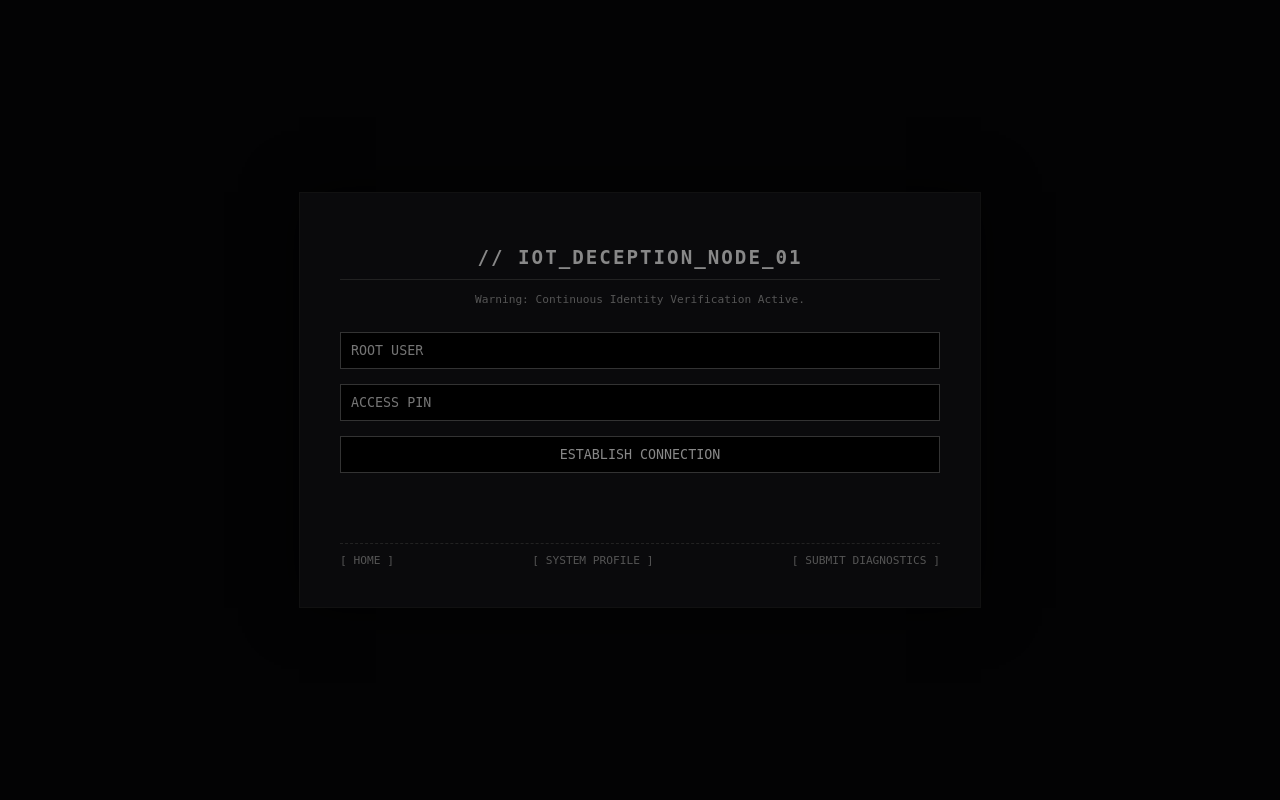
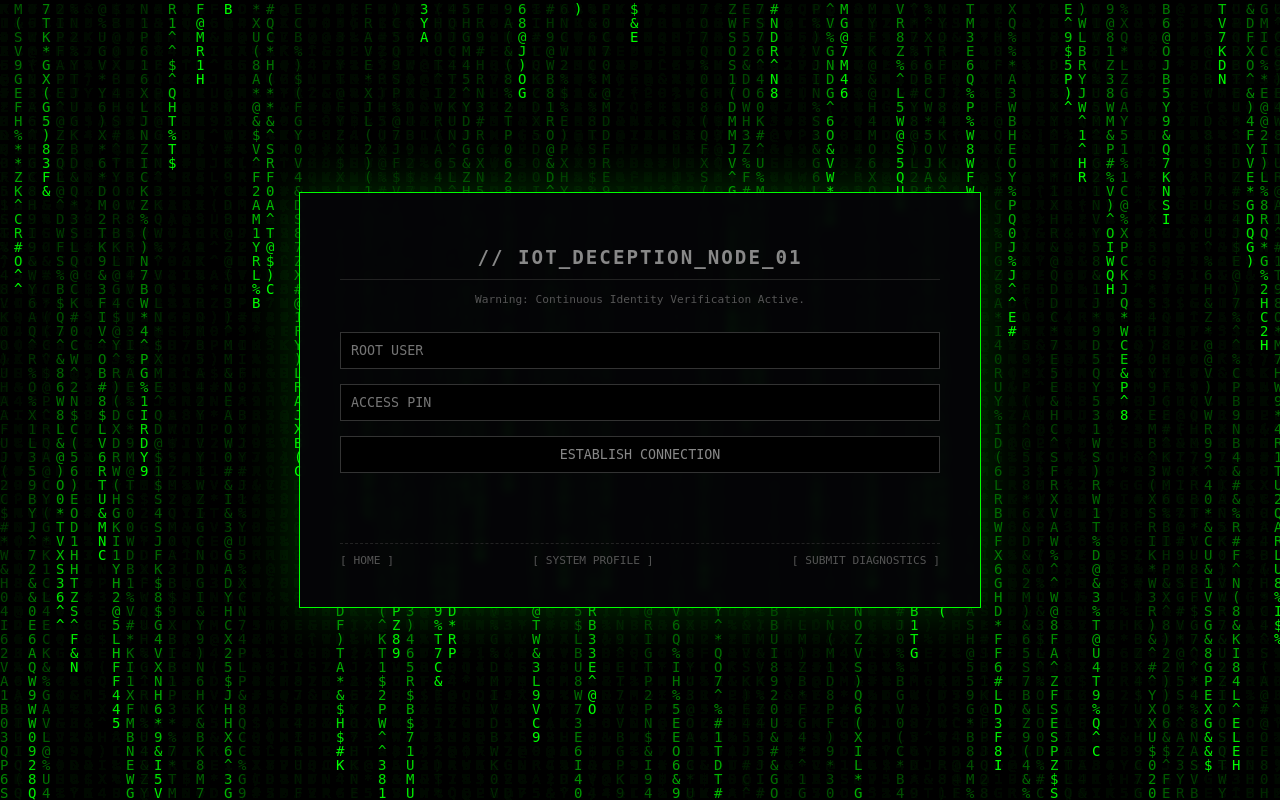
Before and after one commit to waltr0/cyberSynergy, a Flask app: page / in a window 1280 px wide. Run offline with Flask 3, Linux system fonts and the light colour scheme.

Commit message:
Enhance base.html with Matrix animation and styles
Updated the base HTML template to include a Matrix animation background and improved terminal styling.

```diff
--- a/templates/base.html
+++ b/templates/base.html
@@ -5,12 +5,19 @@
     <meta name="viewport" content="width=device-width, initial-scale=1.0">
     <title>OMNICORP | CyberSynergy</title>
     <style>
-        body { background: #030304; color: #444; font-family: monospace; display: flex; justify-content: center; align-items: center; min-height: 100vh; margin: 0; }
-        .terminal { border: 1px solid #111; padding: 40px; background: #0a0a0c; width: 100%; max-width: 600px; text-align: center; box-shadow: 0 0 50px rgba(0,0,0,0.8); }
+        /* Make sure the body has no margins so the canvas fits perfectly */
+        body { margin: 0; padding: 0; color: #444; font-family: monospace; display: flex; justify-content: center; align-items: center; min-height: 100vh; background: #000; overflow: hidden; }
+
+        /* The Matrix Canvas is fixed to the background */
+        canvas { display: block; position: fixed; top: 0; left: 0; z-index: -1; width: 100vw; height: 100vh; }
+
+        /* We added a slight transparency to the terminal background (rgba) so it blends better */
+        .terminal { border: 1px solid #0f0; padding: 40px; background: rgba(5, 5, 8, 0.85); width: 100%; max-width: 600px; text-align: center; box-shadow: 0 0 50px rgba(0, 255, 0, 0.2); backdrop-filter: blur(5px); z-index: 1; }
+
         h1 { color: #888; letter-spacing: 2px; font-size: 1.2rem; border-bottom: 1px solid #222; padding-bottom: 10px;}
         input, button { width: 100%; padding: 10px; margin-top: 15px; background: #000; border: 1px solid #333; color: #0f0; font-family: monospace; box-sizing: border-box; }
         button { cursor: pointer; color: #888; transition: 0.3s; }
-        button:hover { background: #111; color: #fff; border-color: #555; }
+        button:hover { background: #111; color: #0f0; border-color: #0f0; box-shadow: 0 0 10px #0f0; }
         .log { margin-top: 20px; font-size: 0.8rem; color: #f00; text-align: left; min-height: 20px; }
         .nav-links { margin-top: 30px; font-size: 0.7rem; display: flex; justify-content: space-between; border-top: 1px dashed #222; padding-top: 10px;}
         .nav-links a { color: #555; text-decoration: none; }
@@ -18,6 +25,8 @@
     </style>
 </head>
 <body>
+    <canvas id="matrix"></canvas>
+
     <div class="terminal">
         {% block content %}{% endblock %}
 
@@ -27,5 +36,55 @@
             <a href="/feedback">[ SUBMIT DIAGNOSTICS ]</a>
         </div>
     </div>
+
+    <script>
+        const canvas = document.getElementById('matrix');
+        const ctx = canvas.getContext('2d');
+
+        canvas.width = window.innerWidth;
+        canvas.height = window.innerHeight;
+
+        const letters = 'ABCDEFGHIJKLMNOPQRSTUVWXYZ0123456789@#$%^&*()*&^%';
+        const fontSize = 14;
+        const columns = canvas.width / fontSize;
+
+        // Array to store the Y coordinate of each drop
+        const drops = [];
+        for (let x = 0; x < columns; x++) {
+            drops[x] = 1;
+        }
+
+        function draw() {
+            // Black background with extreme opacity to create the fading trail effect
+            ctx.fillStyle = 'rgba(0, 0, 0, 0.05)';
+            ctx.fillRect(0, 0, canvas.width, canvas.height);
+
+            ctx.fillStyle = '#0F0'; // Classic Hacker Green
+            ctx.font = fontSize + 'px monospace';
+
+            for (let i = 0; i < drops.length; i++) {
+                const text = letters.charAt(Math.floor(Math.random() * letters.length));
+
+                // Print the character
+                ctx.fillText(text, i * fontSize, drops[i] * fontSize);
+
+                // Send the drop back to the top randomly to create the staggered rain
+                if (drops[i] * fontSize > canvas.height && Math.random() > 0.975) {
+                    drops[i] = 0;
+                }
+                // Move the drop down
+                drops[i]++;
+            }
+        }
+
+        // Run the animation every 33 milliseconds
+        setInterval(draw, 33);
+
+        // Ensure the canvas resizes if the user resizes their browser window
+        window.addEventListener('resize', () => {
+            canvas.width = window.innerWidth;
+            canvas.height = window.innerHeight;
+        });
+    </script>
 </body>
 </html>
```
